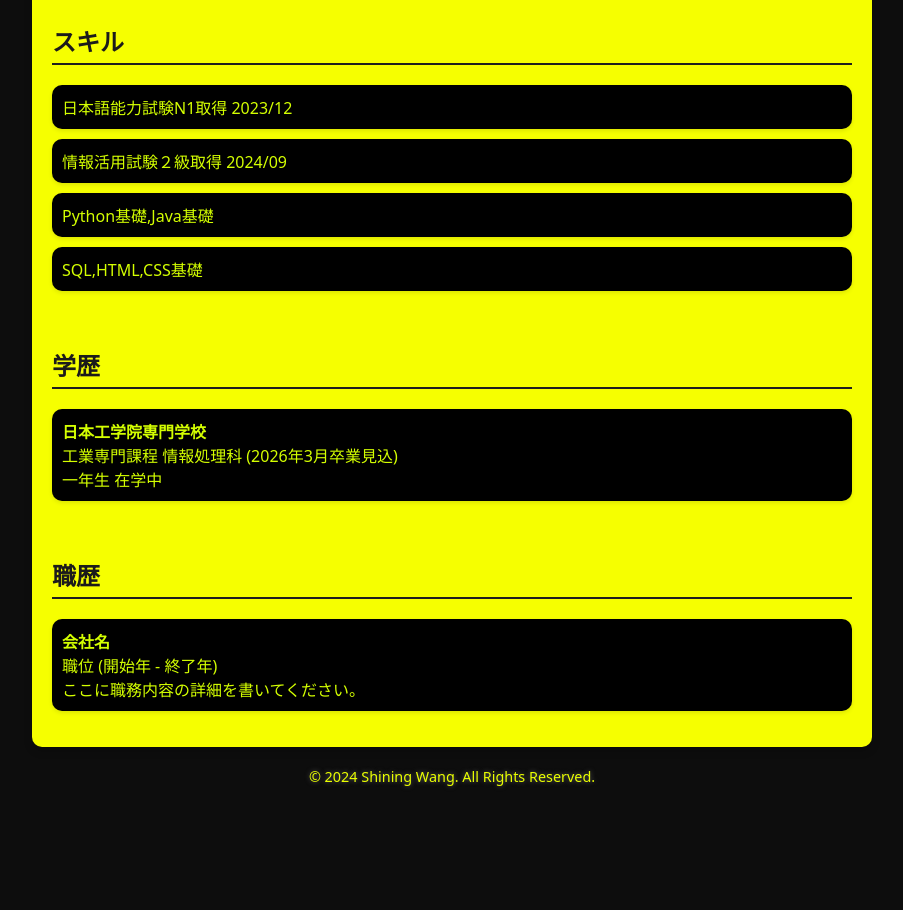
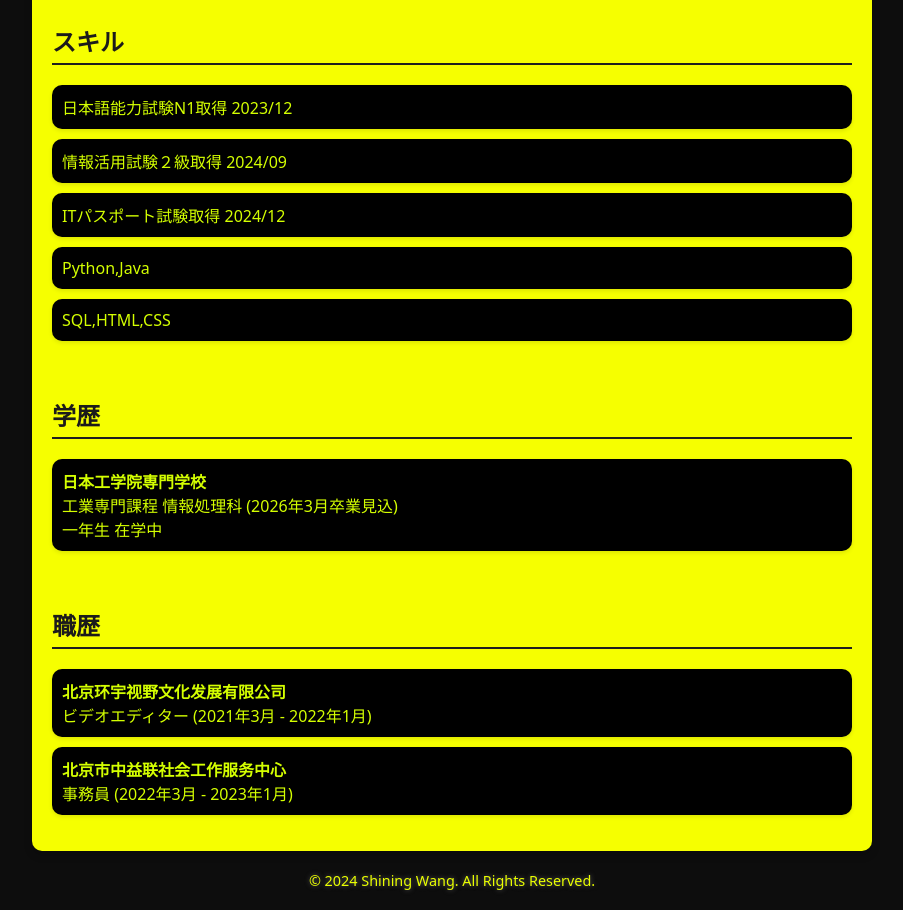
Before and after one commit to silvia521wsn/silvia521wsn.github.io, a plain HTML site: page Profile/index.html in a window 1280 px wide. Shown: the part 521-1431 px from the top of the page, without its empty margins (188-1091 px from the left). Before the commit the page ends 1327 px from the top, so only its background shows below. Drawn offline with Linux system fonts and the light colour scheme.

Commit message:
profile changes

```diff
--- a/Profile/index.html
+++ b/Profile/index.html
@@ -25,8 +25,9 @@
             <ul>
                 <li>日本語能力試験N1取得 2023/12</li>
                 <li>情報活用試験２級取得 2024/09</li>
-                <li>Python基礎,Java基礎</li>
-                <li>SQL,HTML,CSS基礎</HTML></li>
+                <li>ITパスポート試験取得 2024/12</li>
+                <li>Python,Java</li>
+                <li>SQL,HTML,CSS</li>
             </ul>
         </div>
 
@@ -45,9 +46,12 @@
             <h2>職歴</h2>
             <ul>
                 <li>
-                    <strong>会社名</strong><br>
-                    職位 (開始年 - 終了年)<br>
-                    ここに職務内容の詳細を書いてください。
+                    <strong>北京环宇视野文化发展有限公司</strong><br>
+                    ビデオエディター (2021年3月 - 2022年1月)<br>
+                </li>
+                <li>
+                    <strong>北京市中益联社会工作服务中心</strong><br>
+                    事務員 (2022年3月 - 2023年1月)<br>
                 </li>
             </ul>
         </div>
```
